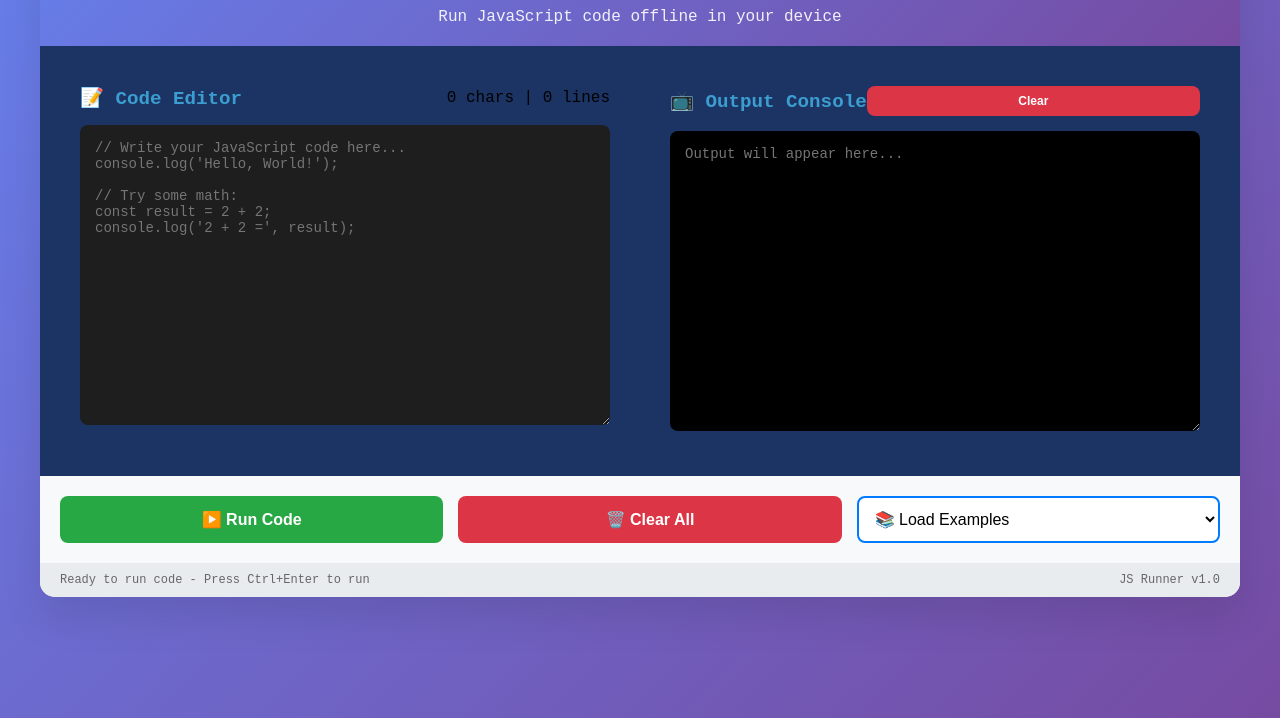
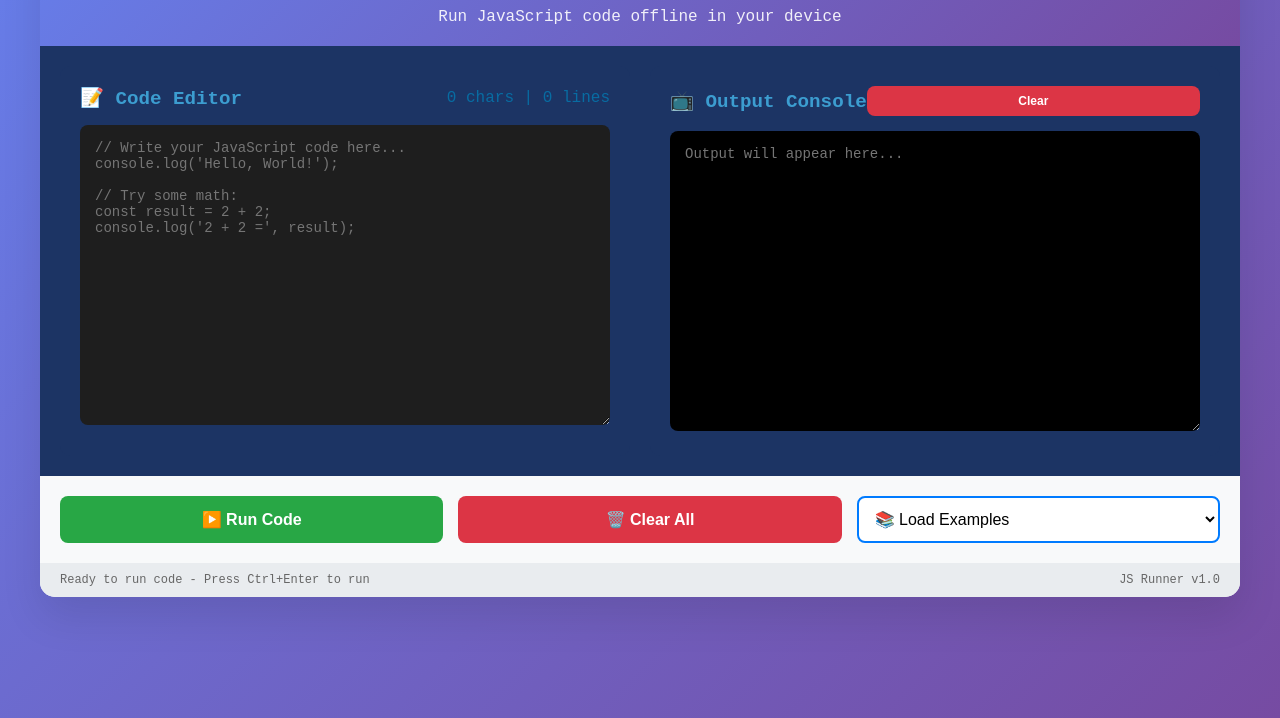
Before and after one commit to ParthaDey5/js-runner-web, a plain HTML site: page index.html in a window 1280 px wide. Shown: the part 82-800 px from the top of the page. Drawn offline with Linux system fonts and the light colour scheme.

Commit message:
Update index.html

```diff
--- a/index.html
+++ b/index.html
@@ -69,6 +69,7 @@
             justify-content: space-between;
             align-items: center;
             margin-bottom: 15px;
+            color: #086CA2
         }
 
         .section-title {
```
